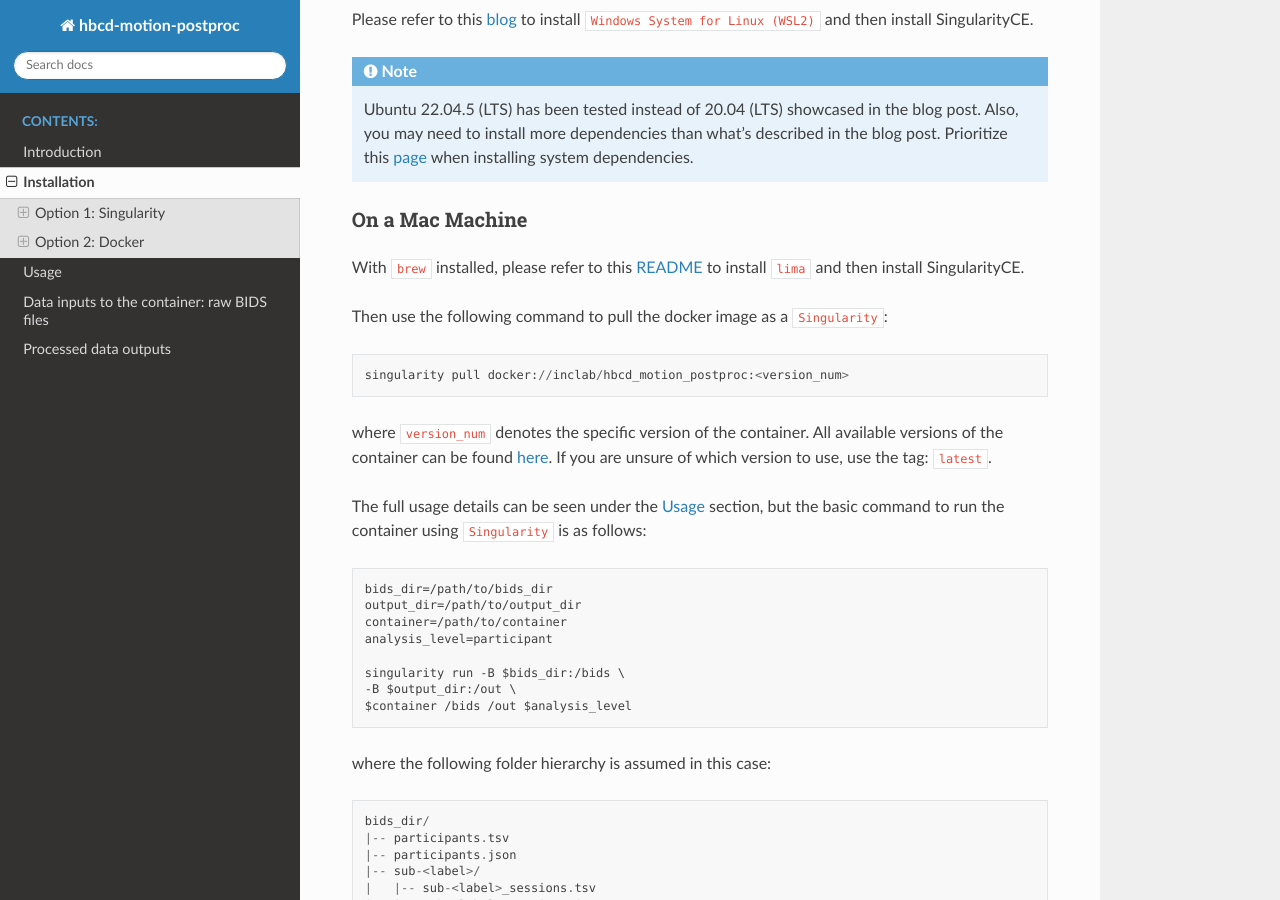
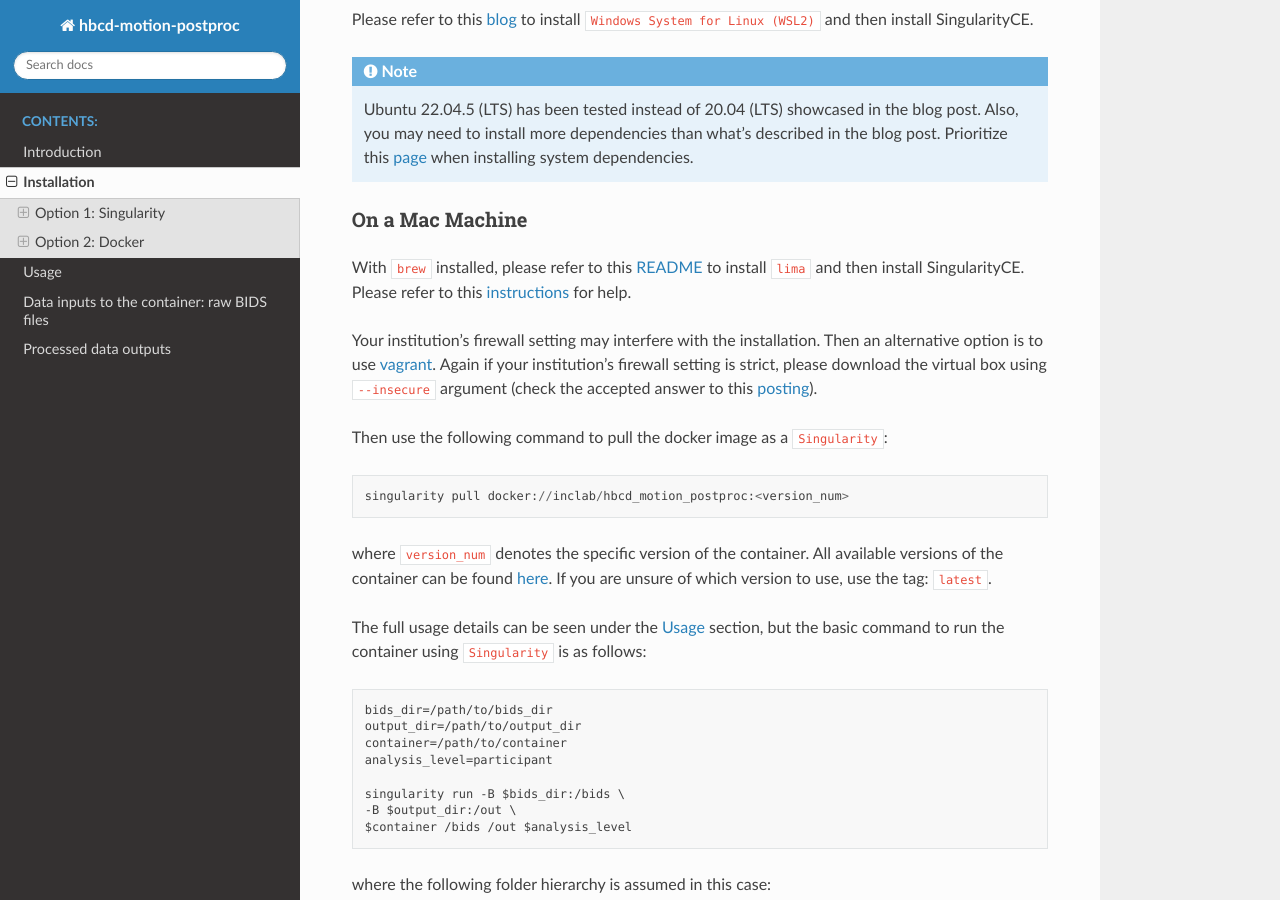
Before and after one commit to ohspc89/hbcd_motion_postproc, a Sphinx documentation site: the page built from docs/source/installation.rst, in a window 1280 px wide and 900 px high, scrolled down 576 px. Built offline with Sphinx 7.4.7 and the Read the Docs theme 3.1.0, drawn with Linux system fonts in a browser that asks for light colours.

Commit message:
Mac VM installation method

```diff
--- a/docs/source/installation.rst
+++ b/docs/source/installation.rst
@@ -35,6 +35,9 @@ On a Mac Machine
 ^^^^^^^^^^^^^^^^
 With ``brew`` installed, please refer to this `README <https://github.com/lima-vm/lima?tab=readme-ov-file#getting-started>`_
 to install ``lima`` and then install SingularityCE.
+Please refer to this `instructions <https://www.google.com/url?sa=i&url=https%3A%2F%2Fwww.reddit.com%2Fr%2Fmemes%2Fcomments%2F12hjwxe%2Fthis_is_the_way%2F&psig=AOvVaw3aETNOb4uGKSx45sFZEYEL&ust=1734726277692000&source=images&cd=vfe&opi=89978449&ved=0CBQQjRxqFwoTCMDI0I7VtIoDFQAAAAAdAAAAABAJ>`_ for help.
+
+Your institution's firewall setting may interfere with the installation. Then an alternative option is to use `vagrant <https://pawseysc.github.io/singularity-containers/44-setup-singularity/index.html>`_. Again if your institution's firewall setting is strict, please download the virtual box using ``--insecure`` argument (check the accepted answer to this `posting <https://stackoverflow.com/questions/42718527/vagrant-up-command-throwing-ssl-error>`_).
 
 Then use the following command to pull the docker image as a ``Singularity``: ::
 
```
